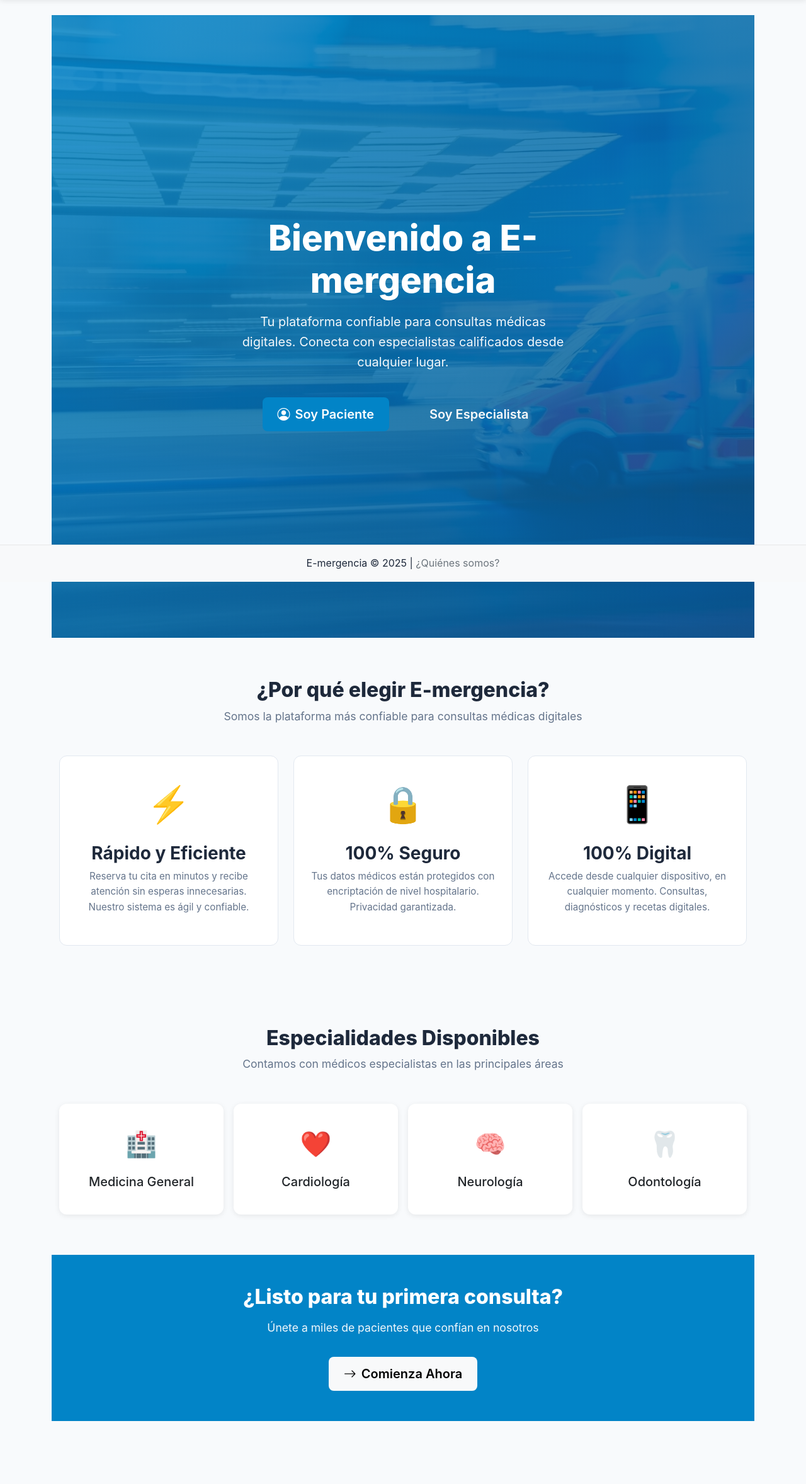
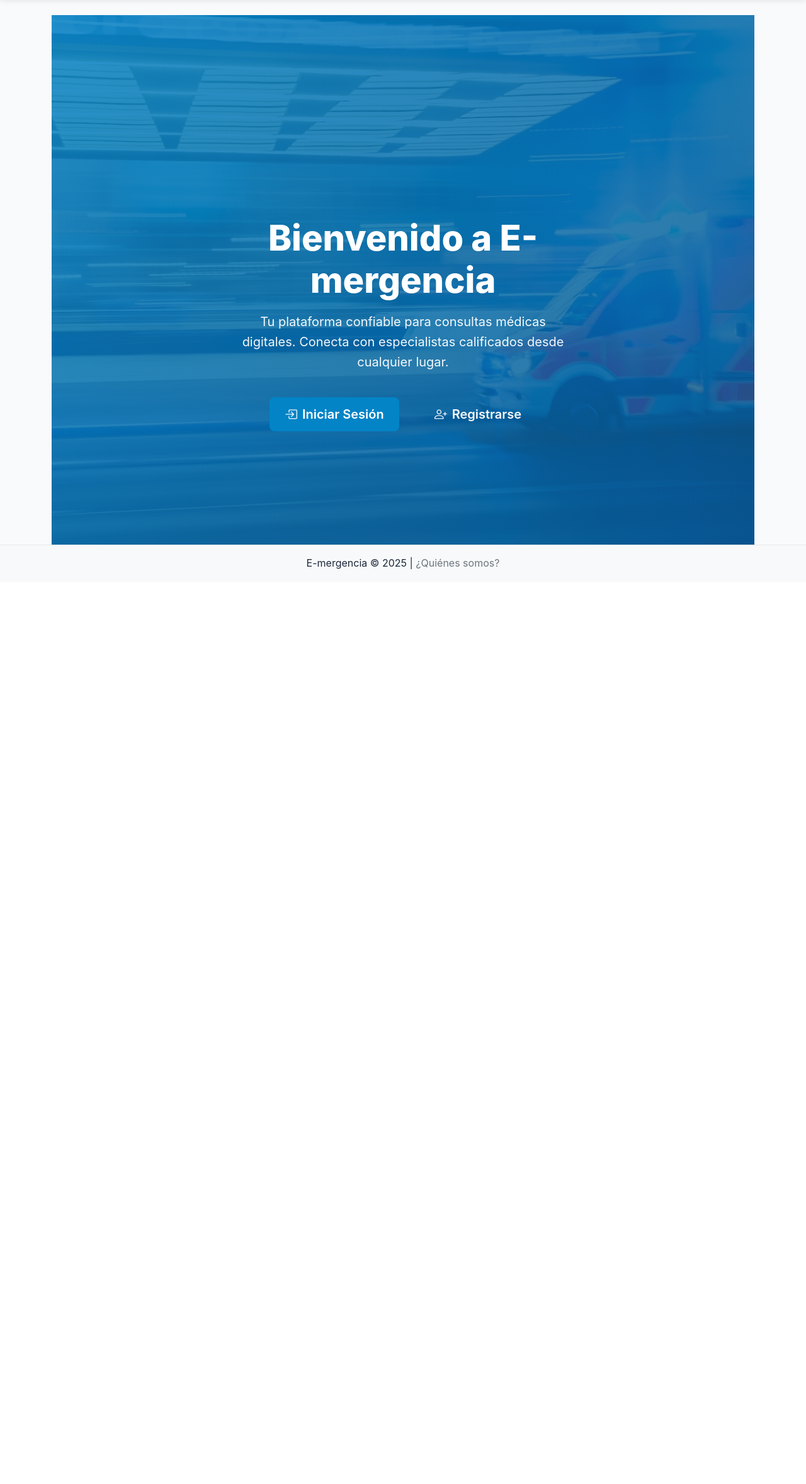
Before and after one commit to Fynnight/E-Mergencia, a Django app: page / in a window 1280 px wide. Shown: the part 65-2422 px from the top of the page at 63% size. After the commit the page ends 969 px from the top, so only its background shows below. Run offline with Django 5.2, Linux system fonts and the light colour scheme.

Commit message:
feat: Rediseño UI/UX minimalista - Hero full screen, cambio rojo a azul, botones compactos

```diff
--- a/webEmergencia/static/css/style.css
+++ b/webEmergencia/static/css/style.css
@@ -8,7 +8,7 @@
     --primary-color: #0284c7;      /* Azul Médico */
     --primary-hover: #0369a1;      /* Azul Médico (hover) */
     --secondary-color: #64748b;    /* Gris acero */
-    --danger-color: #ef4444;       /* Rojo */
+    --danger-color: #0284c7;       /* Azul Médico (para acciones principales) */
     --success-color: #10b981;      /* Verde */
     --warning-color: #f59e0b;      /* Naranja */
     --light-bg: #f8fafc;           /* Fondo claro */
@@ -30,6 +30,10 @@
     background-color: var(--light-bg);
     color: var(--text-primary);
     line-height: 1.6;
+    margin: 0;
+    padding: 0;
+    overflow-x: hidden;
+    height: 100%;
 }
 
 /* ============================================
@@ -157,6 +161,8 @@
     display: inline-flex;
     align-items: center;
     gap: 0.5rem;
+    width: auto;
+    min-width: 140px;
 }
 
 .btn-primary {
@@ -360,12 +366,14 @@
 .hero {
     position: relative;
     min-height: 100vh;
+    width: 100%;
     display: flex;
     align-items: center;
     justify-content: center;
     text-align: center;
     color: white;
     overflow: hidden;
+    background-attachment: fixed;
 }
 
 .hero::before {
@@ -540,3 +548,13 @@
 .rounded-xl {
     border-radius: 12px;
 }
+
+/* Botones full width (d-grid) */
+.d-grid .btn {
+    width: 100%;
+    min-width: unset;
+}
+
+.d-grid.gap-2 {
+    gap: 0.5rem;
+}
--- a/webEmergencia/templates/webEmergencia/agendar_nueva_cita.html
+++ b/webEmergencia/templates/webEmergencia/agendar_nueva_cita.html
@@ -30,7 +30,7 @@
                         </div>
                     </div>
                     <div class="d-grid">
-                        <button type="submit" class="btn btn-danger">Agendar Cita</button>
+                        <button type="submit" class="btn btn-primary">Agendar Cita</button>
                     </div>
                 </form>
             </div>
--- a/webEmergencia/templates/webEmergencia/consultar_citas.html
+++ b/webEmergencia/templates/webEmergencia/consultar_citas.html
@@ -15,7 +15,7 @@
                         {{ form.rut }}
                     </div>
                     <div class="d-grid">
-                        <button type="submit" class="btn btn-danger">Buscar Citas</button>
+                        <button type="submit" class="btn btn-primary">Buscar Citas</button>
                     </div>
                 </form>
             </div>
--- a/webEmergencia/templates/webEmergencia/eliminar_cita.html
+++ b/webEmergencia/templates/webEmergencia/eliminar_cita.html
@@ -15,7 +15,7 @@
                 <form method="post">
                     {% csrf_token %}
                     <div class="d-grid gap-2">
-                        <button type="submit" class="btn btn-danger">Sí, Eliminar Cita</button>
+                        <button type="submit" class="btn btn-primary">Sí, Eliminar Cita</button>
                         <a href="{% url 'consultar_citas' %}" class="btn btn-secondary">Cancelar</a>
                     </div>
                 </form>
--- a/webEmergencia/templates/webEmergencia/index.html
+++ b/webEmergencia/templates/webEmergencia/index.html
@@ -5,121 +5,21 @@
 
 {% block content %}
 
-<!-- Hero Section -->
+<!-- Hero Section - Full Screen Minimalista -->
 <div class="hero" style="background-image: linear-gradient(135deg, rgba(2, 132, 199, 0.85), rgba(10, 84, 139, 0.85)), url('{% static 'img/fondo_home.jpg' %}'); background-size: cover; background-position: center;">
     <div class="hero-content">
         <h1>Bienvenido a E-mergencia</h1>
         <p>Tu plataforma confiable para consultas médicas digitales. Conecta con especialistas calificados desde cualquier lugar.</p>
 
         <div style="display: flex; gap: 1rem; justify-content: center; flex-wrap: wrap;">
-            {% if request.session.user_rut %}
-                <a href="{% url 'agendar_nueva_cita' %}" class="btn btn-primary btn-lg">
-                    <i class="bi bi-calendar-plus"></i> Agendar Cita
-                </a>
-            {% else %}
-                <button class="btn btn-primary btn-lg" data-bs-toggle="modal" data-bs-target="#loginModal">
-                    <i class="bi bi-person-circle"></i> Soy Paciente
-                </button>
-                <button class="btn btn-outline-light btn-lg" data-bs-toggle="modal" data-bs-target="#loginModal">
-                    <i class="bi bi-stethoscope"></i> Soy Especialista
-                </button>
-            {% endif %}
+            <button class="btn btn-primary btn-lg" data-bs-toggle="modal" data-bs-target="#loginModal">
+                <i class="bi bi-box-arrow-in-right"></i> Iniciar Sesión
+            </button>
+            <button class="btn btn-outline-light btn-lg" data-bs-toggle="modal" data-bs-target="#loginModal">
+                <i class="bi bi-person-plus"></i> Registrarse
+            </button>
         </div>
     </div>
 </div>
 
-<!-- Tarjetas de Beneficios -->
-<section style="padding: 4rem 0; background-color: #f8fafc;">
-    <div class="container">
-        <div style="text-align: center; margin-bottom: 3rem;">
-            <h2 style="color: #1e293b; font-weight: 800; margin-bottom: 0.5rem;">¿Por qué elegir E-mergencia?</h2>
-            <p style="color: #64748b; font-size: 1.1rem;">Somos la plataforma más confiable para consultas médicas digitales</p>
-        </div>
-
-        <div class="row g-4">
-            <!-- Beneficio 1 -->
-            <div class="col-md-4">
-                <div class="benefit-card">
-                    <div class="icon">⚡</div>
-                    <h3>Rápido y Eficiente</h3>
-                    <p>Reserva tu cita en minutos y recibe atención sin esperas innecesarias. Nuestro sistema es ágil y confiable.</p>
-                </div>
-            </div>
-
-            <!-- Beneficio 2 -->
-            <div class="col-md-4">
-                <div class="benefit-card">
-                    <div class="icon">🔒</div>
-                    <h3>100% Seguro</h3>
-                    <p>Tus datos médicos están protegidos con encriptación de nivel hospitalario. Privacidad garantizada.</p>
-                </div>
-            </div>
-
-            <!-- Beneficio 3 -->
-            <div class="col-md-4">
-                <div class="benefit-card">
-                    <div class="icon">📱</div>
-                    <h3>100% Digital</h3>
-                    <p>Accede desde cualquier dispositivo, en cualquier momento. Consultas, diagnósticos y recetas digitales.</p>
-                </div>
-            </div>
-        </div>
-    </div>
-</section>
-
-<!-- Sección Adicional: Especialidades -->
-<section style="padding: 4rem 0;">
-    <div class="container">
-        <div style="text-align: center; margin-bottom: 3rem;">
-            <h2 style="color: #1e293b; font-weight: 800; margin-bottom: 0.5rem;">Especialidades Disponibles</h2>
-            <p style="color: #64748b; font-size: 1.1rem;">Contamos con médicos especialistas en las principales áreas</p>
-        </div>
-
-        <div class="row g-3">
-            <div class="col-md-3 col-sm-6">
-                <div class="card text-center border-0 shadow-sm" style="padding: 2rem;">
-                    <div style="font-size: 2.5rem; margin-bottom: 1rem;">🏥</div>
-                    <h5>Medicina General</h5>
-                </div>
-            </div>
-            <div class="col-md-3 col-sm-6">
-                <div class="card text-center border-0 shadow-sm" style="padding: 2rem;">
-                    <div style="font-size: 2.5rem; margin-bottom: 1rem;">❤️</div>
-                    <h5>Cardiología</h5>
-                </div>
-            </div>
-            <div class="col-md-3 col-sm-6">
-                <div class="card text-center border-0 shadow-sm" style="padding: 2rem;">
-                    <div style="font-size: 2.5rem; margin-bottom: 1rem;">🧠</div>
-                    <h5>Neurología</h5>
-                </div>
-            </div>
-            <div class="col-md-3 col-sm-6">
-                <div class="card text-center border-0 shadow-sm" style="padding: 2rem;">
-                    <div style="font-size: 2.5rem; margin-bottom: 1rem;">🦷</div>
-                    <h5>Odontología</h5>
-                </div>
-            </div>
-        </div>
-    </div>
-</section>
-
-<!-- CTA Final -->
-<section style="padding: 3rem 0; background-color: #0284c7; color: white; text-align: center;">
-    <div class="container">
-        <h2 style="font-weight: 800; margin-bottom: 1rem;">¿Listo para tu primera consulta?</h2>
-        <p style="font-size: 1.1rem; margin-bottom: 2rem; opacity: 0.95;">Únete a miles de pacientes que confían en nosotros</p>
-
-        {% if not request.session.user_rut %}
-            <button class="btn btn-light btn-lg" data-bs-toggle="modal" data-bs-target="#loginModal">
-                <i class="bi bi-arrow-right"></i> Comienza Ahora
-            </button>
-        {% else %}
-            <a href="{% url 'agendar_nueva_cita' %}" class="btn btn-light btn-lg">
-                <i class="bi bi-arrow-right"></i> Agendar Cita
-            </a>
-        {% endif %}
-    </div>
-</section>
-
 {% endblock %}
--- a/webEmergencia/templates/webEmergencia/listar_citas.html
+++ b/webEmergencia/templates/webEmergencia/listar_citas.html
@@ -57,7 +57,7 @@
                                         <a href="{% url 'modificar_cita' cita.id %}" class="btn btn-sm btn-warning">
                                             <i class="bi bi-pencil"></i> Modificar
                                         </a>
-                                        <a href="{% url 'eliminar_cita' cita.id %}" class="btn btn-sm btn-danger">
+                                        <a href="{% url 'eliminar_cita' cita.id %}" class="btn btn-sm btn-primary">
                                             <i class="bi bi-trash"></i> Eliminar
                                         </a>
                                     {% endif %}
@@ -201,7 +201,7 @@
                     <i class="bi bi-info-circle"></i>
                     <strong>El diagnóstico completo está disponible en Mis Documentos</strong>
                 </div>
-                <a href="/mis-documentos/" class="btn btn-sm btn-danger" target="_blank">
+                <a href="/mis-documentos/" class="btn btn-sm btn-primary" target="_blank">
                     <i class="bi bi-file-earmark-text"></i> Ver Documentos
                 </a>
             </div>
--- a/webEmergencia/templates/webEmergencia/mis_documentos.html
+++ b/webEmergencia/templates/webEmergencia/mis_documentos.html
@@ -99,7 +99,7 @@
 
                                 <!-- Botones de acción -->
                                 <div class="mt-3">
-                                    <button type="button" class="btn btn-sm btn-danger" onclick="imprimirDocumento({{ doc.consulta_id }})">
+                                    <button type="button" class="btn btn-sm btn-primary" onclick="imprimirDocumento({{ doc.consulta_id }})">
                                         <i class="bi bi-printer"></i> Imprimir Diagnóstico
                                     </button>
                                     <button type="button" class="btn btn-sm btn-outline-danger" data-bs-dismiss="modal">
--- a/webEmergencia/templates/webEmergencia/modificar_cita.html
+++ b/webEmergencia/templates/webEmergencia/modificar_cita.html
@@ -29,7 +29,7 @@
                         </div>
                     </div>
                     <div class="d-grid gap-2">
-                        <button type="submit" class="btn btn-danger">Guardar Cambios</button>
+                        <button type="submit" class="btn btn-primary">Guardar Cambios</button>
                         <a href="{% url 'consultar_citas' %}" class="btn btn-outline-danger">Cancelar</a>
                     </div>
                 </form>
--- a/webEmergencia/templates/webEmergencia/registrar_y_agendar.html
+++ b/webEmergencia/templates/webEmergencia/registrar_y_agendar.html
@@ -59,7 +59,7 @@
                         </div>
                     </div>
                     <div class="d-grid">
-                        <button type="submit" class="btn btn-danger">Registrar y Agendar Cita</button>
+                        <button type="submit" class="btn btn-primary">Registrar y Agendar Cita</button>
                     </div>
                 </form>
             </div>
--- a/webEmergencia/templates/webEmergencia/verificar_rut.html
+++ b/webEmergencia/templates/webEmergencia/verificar_rut.html
@@ -15,7 +15,7 @@
                         {{ form.rut }}
                     </div>
                     <div class="d-grid">
-                        <button type="submit" class="btn btn-danger">Continuar</button>
+                        <button type="submit" class="btn btn-primary">Continuar</button>
                     </div>
                 </form>
             </div>
```
Also changed, not shown: webEmergencia/templates/webEmergencia/listar_consultas_medico.html (+5 -5 lines).
